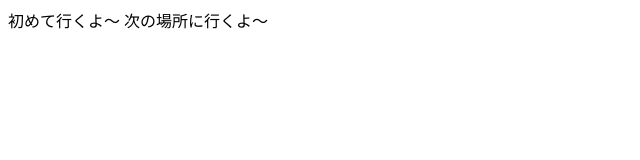
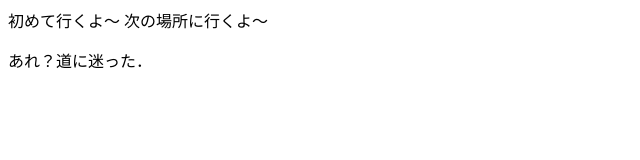
Before and after one commit to nanshiki548/Sample0605, a plain HTML site: page index.html in a window 1280 px wide. Shown: the whole page, without its empty margins (0-640 px from the left). Drawn offline with Linux system fonts and the light colour scheme.

Commit message:
index.htmlに道に迷ったメッセージを追加

```diff
--- a/index.html
+++ b/index.html
@@ -1,2 +1,3 @@
 <h>初めて行くよ〜</h>
 <h>次の場所に行くよ〜</h>
+<p>あれ？道に迷った．</p>
```
